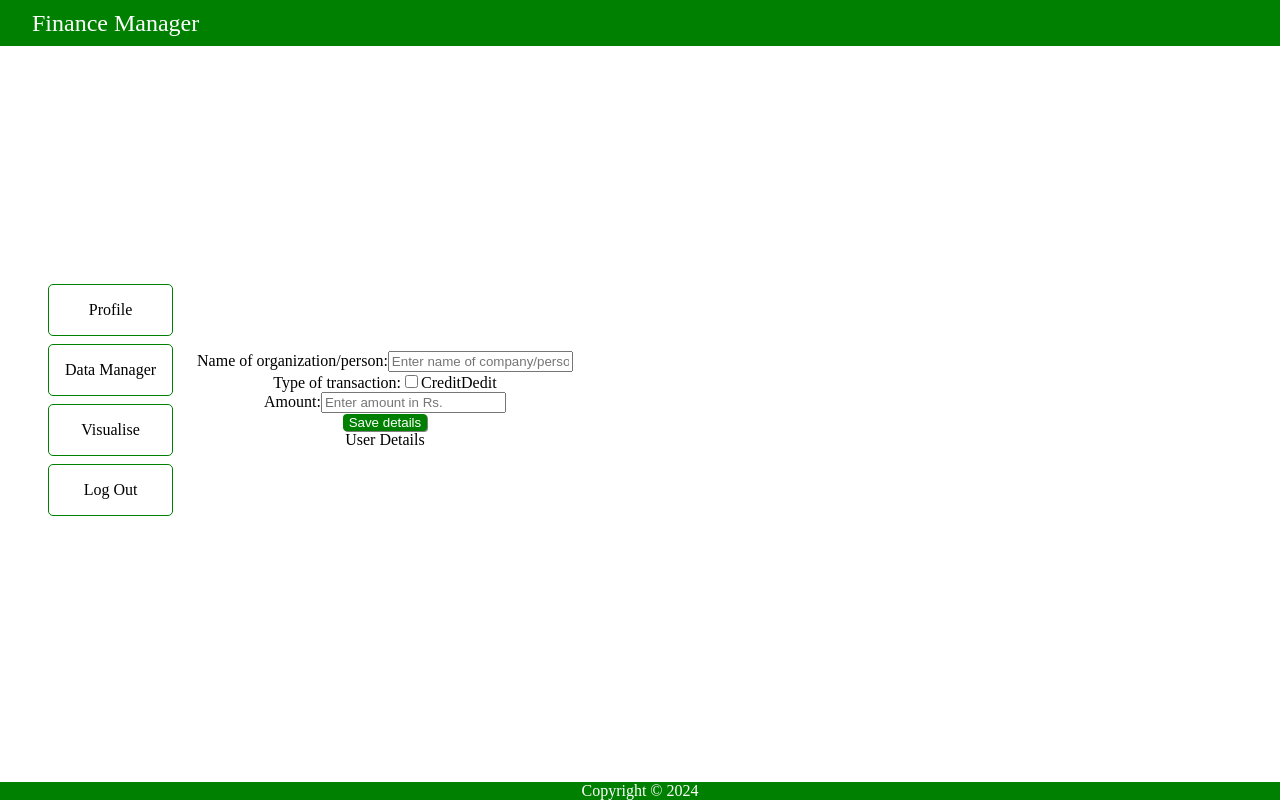
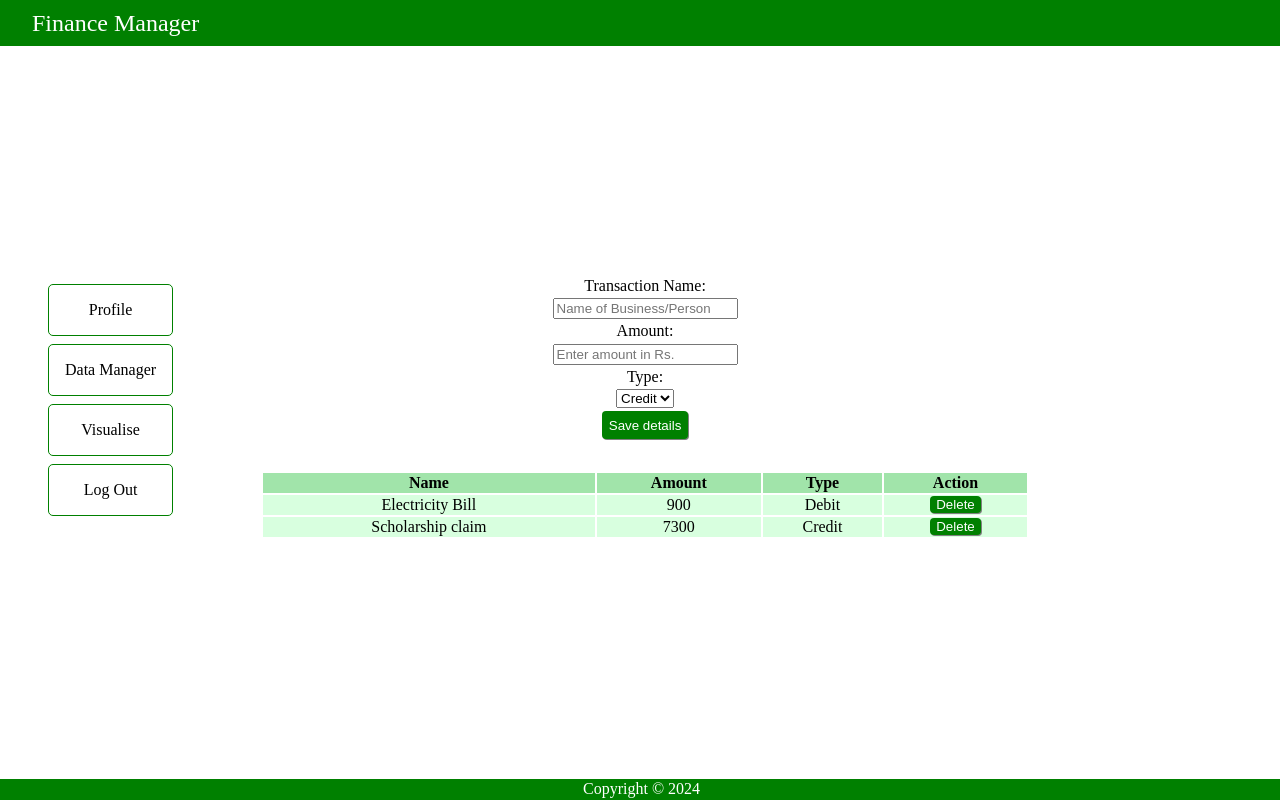
Before and after one commit to singhkailash9/finance-manager, a React (Create React App) app: page / in a window 1280 px wide. Built offline with nearby package versions, Linux system fonts and the light colour scheme.

Commit message:
Update user details component and some styling

```diff
--- a/src/Components/UserDetails.tsx
+++ b/src/Components/UserDetails.tsx
@@ -1,21 +1,56 @@
+import React from "react";
+import "../style/user-details.css"
+
 const UserDetails = ()=> {
+
+    const handleUserDetails = (e: React.MouseEvent<HTMLFormElement>)=> {
+        e.preventDefault();
+        console.log("User details submitted");
+    }
+
+    const handleDelete = ()=> {
+        console.log("Deleted");
+    }
+
     return <div className="user-details-container">
-        <div>
-            Name of organization/person:
-            <input type="text" name="transaction-name" id="transaction" placeholder="Enter name of company/person" />
-            <br />
-            Type of transaction:
-            <input type="checkbox" name="transaction-type" id="transaction-type" />
-            <label htmlFor="transaction-type">Credit</label>
-            <label htmlFor="transaction-type">Dedit</label>
-            <br />
+        <form className="user-details-manager" onSubmit={handleUserDetails}>
+            Transaction Name:
+            <input type="text" name="transaction-name" id="transaction" placeholder="Name of Business/Person" />
+
             Amount:
             <input type="number" name="amount" id="transaction-amout" placeholder="Enter amount in Rs." />
-            <br />
-            <button>Save details</button>
+
+            <label htmlFor="transaction-type">Type:</label>
+            <select id="transaction-type" name="transaction-type">
+                <option value="Credit">Credit</option>
+                <option value="Debit">Debit</option>
+            </select>
+
+            <button type="submit" id="user-details-button">Save details</button>
+        </form>
+        <div className="user-data-container">
+        <table id="user-data-table">
+            <tr className="finance-table-heading">
+                <th>Name</th>
+                <th>Amount</th>
+                <th>Type</th>
+                <th>Action</th>
+            </tr>
+            <tr className="finance-table-data">
+                <td>Electricity Bill</td>
+                <td>900</td>
+                <td>Debit</td>
+                <button onClick={handleDelete}>Delete</button>
+            </tr>
+            <tr className="finance-table-data">
+                <td>Scholarship claim</td>
+                <td>7300</td>
+                <td>Credit</td>
+                <button onClick={handleDelete}>Delete</button>
+            </tr>
+        </table>
         </div>
-        User Details
-    </div>
+        </div>
 }
 
 export default UserDetails;
--- a/src/style/app.css
+++ b/src/style/app.css
@@ -4,7 +4,9 @@
     /* margin-top: 20vh; */
     text-align: center;
     align-items: center;
+    /* justify-content: center; */
     flex: 1;
     height: 100vh;
     gap: 1em;
+    width: 100vw;
 }
--- a/src/style/footer.css
+++ b/src/style/footer.css
@@ -5,4 +5,5 @@
     text-align: center;
     background-color: green;
     color: white;
+    padding: 0.1rem;
 }
--- /dev/null
+++ b/src/style/user-details.css
@@ -0,0 +1,45 @@
+.user-details-container {
+    /* display: flex;
+    flex-direction: column;
+    justify-content: center;
+    text-align: center; */
+    width: 70vw;
+    display: flex;
+    flex-direction: column;
+    gap: 1rem;
+}
+
+.user-details-manager {
+    padding: 1rem;
+    display: flex;
+    flex-direction: column;
+    justify-content: center;
+    align-items: center;
+    margin: auto;
+    gap: 0.2rem;
+}
+
+#user-details-button {
+    padding: 0.4rem;
+    display: block;
+}
+
+.user-data-container {
+    overflow-y: auto;
+    max-height: 40vh;
+}
+
+#user-data-table {
+    width: 60vw;
+    margin: auto;
+}
+
+.finance-table-heading {
+    padding: 0.1rem;
+    background-color: rgb(161, 228, 170);
+}
+
+.finance-table-data {
+    padding: 0.1rem;
+    background-color: rgb(216, 255, 223);
+}
```
